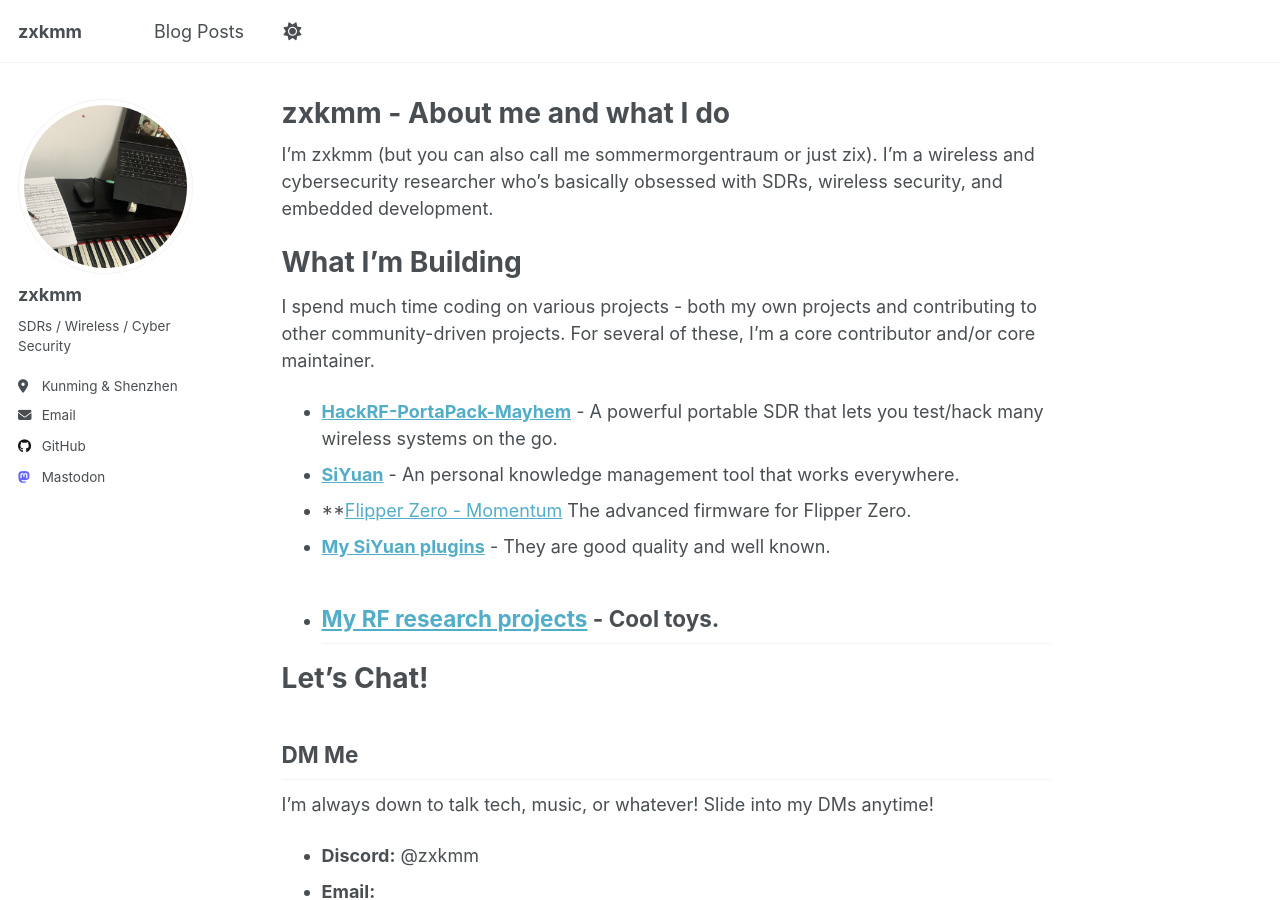
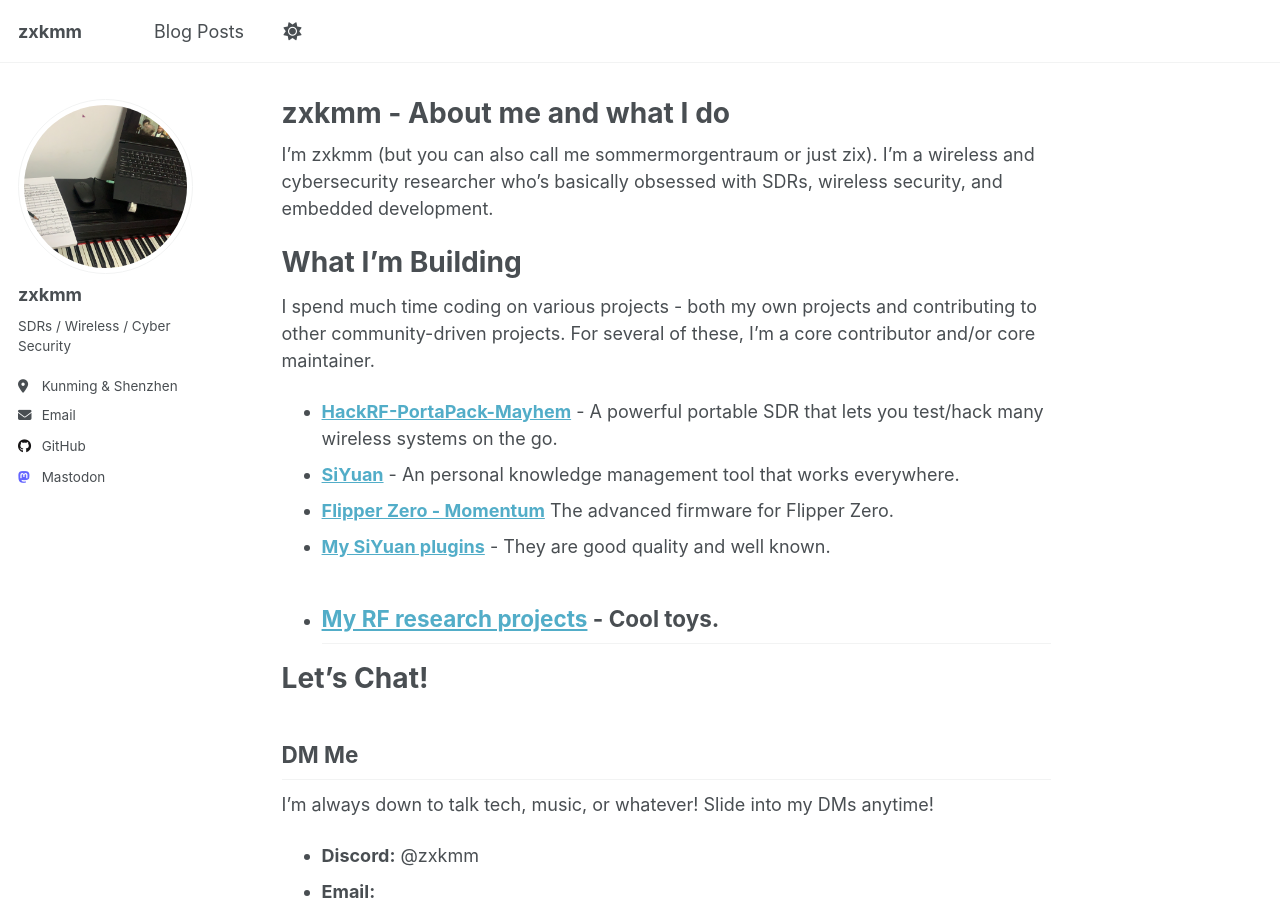
Before and after one commit to zxkmm/zxkmm.github.io, a Jekyll site: the page built from _pages/about.md, in a window 1280 px wide and 900 px high. Built offline with Jekyll 4.4.1, drawn with Linux system fonts in a browser that asks for light colours; a script that is not in the unit is left out.

```diff
--- a/_pages/about.md
+++ b/_pages/about.md
@@ -14,7 +14,7 @@ I'm zxkmm (but you can also call me sommermorgentraum or just zix). I'm a wirele
 I spend much time coding on various projects - both my own projects and contributing to other community-driven projects. For several of these, I'm a core contributor and/or core maintainer.
 - **[HackRF-PortaPack-Mayhem](https://github.com/portapack-mayhem/mayhem-firmware)** - A powerful portable SDR that lets you test/hack many wireless systems on the go.
 - **[SiYuan](https://github.com/siyuan-note/siyuan)** - An personal knowledge management tool that works everywhere.
-- **[Flipper Zero - Momentum](https://github.com/Next-Flip/Momentum-Firmware) The advanced firmware for Flipper Zero.
+- **[Flipper Zero - Momentum](https://github.com/Next-Flip/Momentum-Firmware)** The advanced firmware for Flipper Zero.
 - **[My SiYuan plugins](https://github.com/stars/zxkmm/lists/my-siyuan-plugins)** - They are good quality and well known.
 - **[My RF research projects](https://github.com/stars/zxkmm/lists/my-rf-research-projects)** - Cool toys.
 -
```
